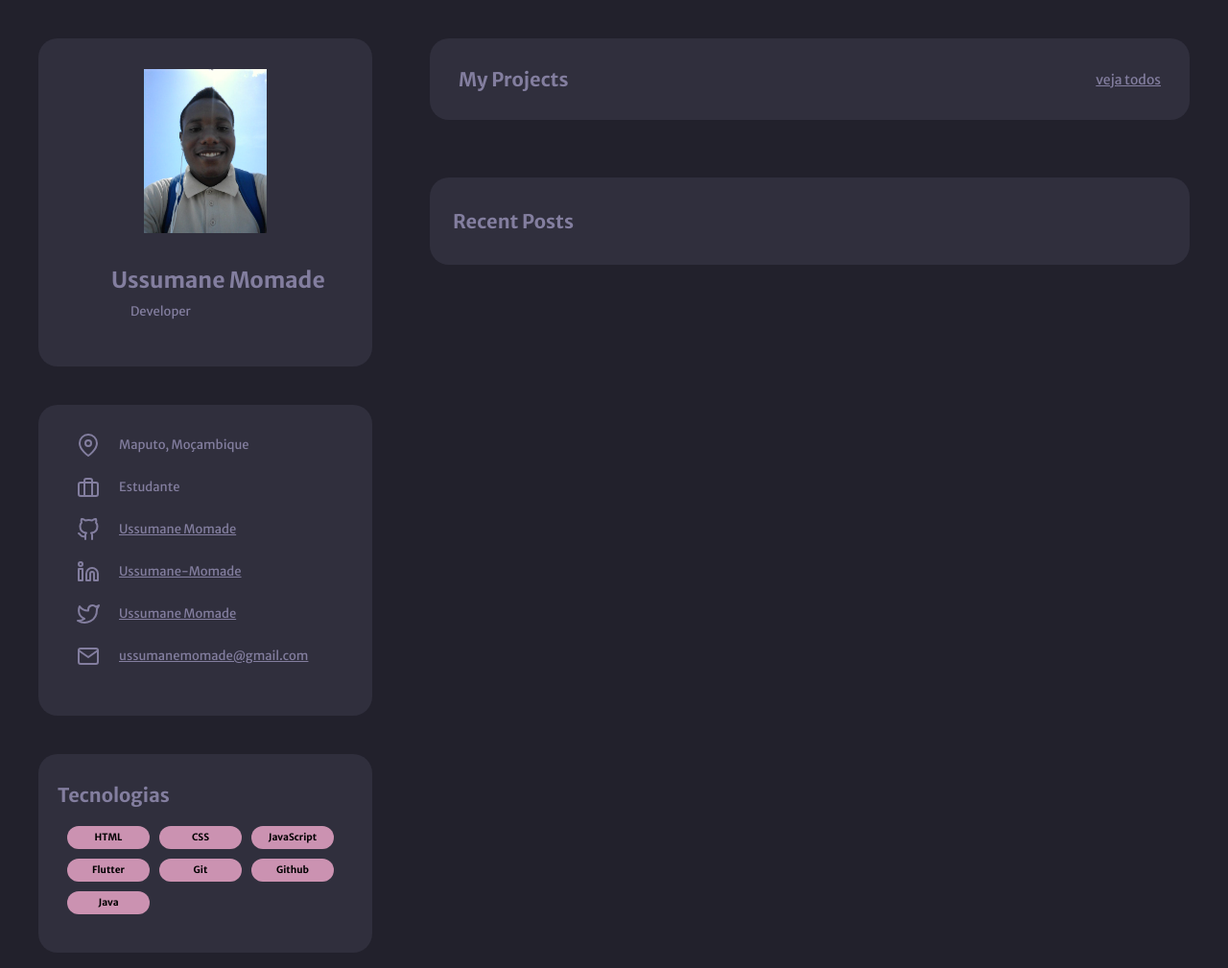
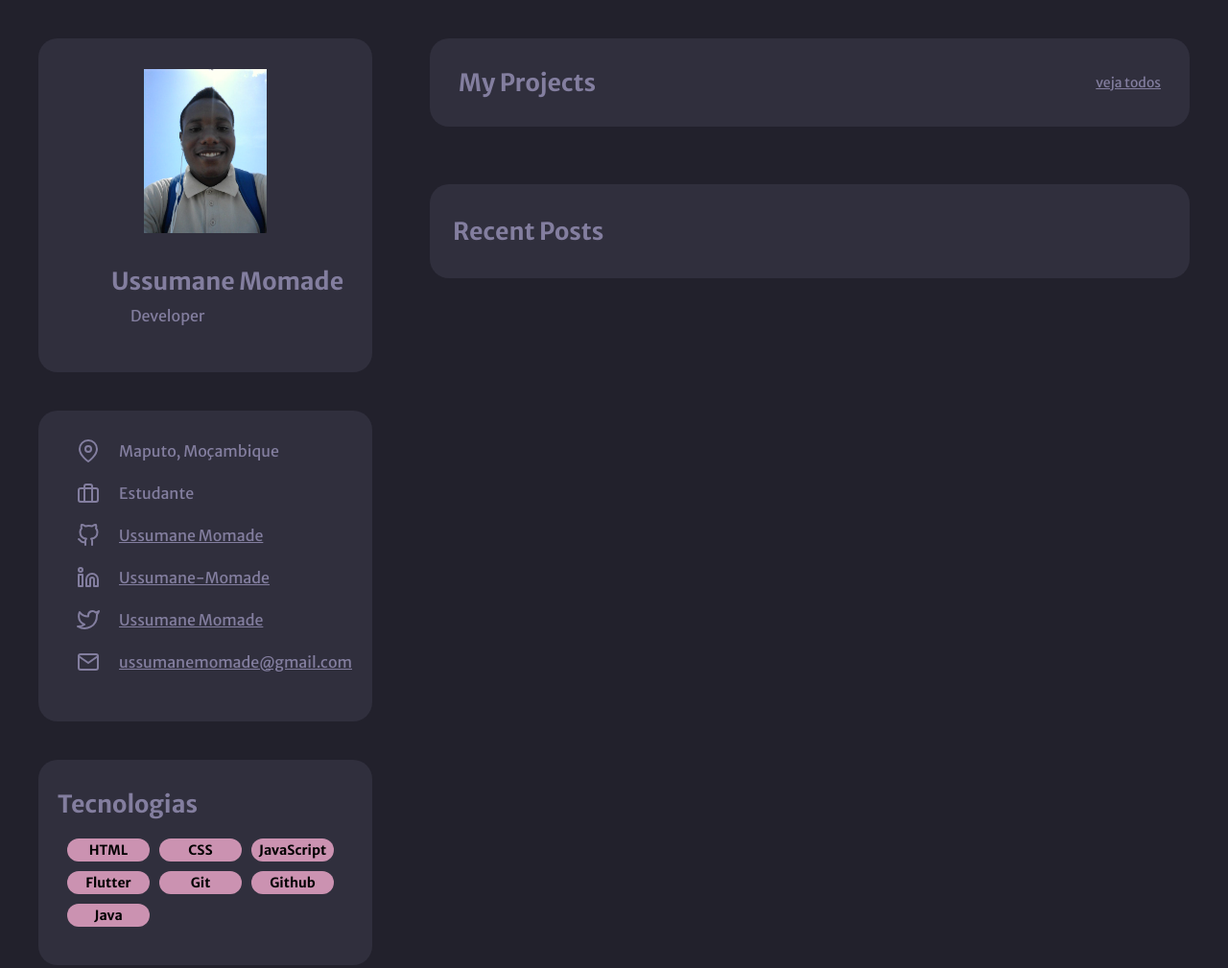
Before and after one commit to Uss-Momas/Portfolio, a plain HTML site: page index.html in a window 1280 px wide. Shown: the top 1009 px of the page at 96% size. Drawn offline with Linux system fonts and the light colour scheme; no server answers.

Commit message:
Updating font size

```diff
--- a/styles/styles.css
+++ b/styles/styles.css
@@ -52,11 +52,11 @@ img.user-photo {
 }
 
 p.user-name {
-  font-size: 23px;
+  font-size: 25px;
   font-weight: bold;
 }
 p.user-job {
-  font-size: 13px;
+  font-size: 16px;
   font-weight: lighter;
   padding: 10px 0px 0px 20px;
 }
@@ -70,7 +70,7 @@ section.links-contacts {
 section div.contacts {
   display: flex;
   align-items: center;
-  font-size: 13px;
+  font-size: 16px;
   font-weight: 400;
 
   margin-bottom: 20px;
@@ -96,7 +96,7 @@ div.techs{
   flex-wrap: wrap;
 }
 div.type-tech{
-  font-size: 10px;
+  font-size: 14px;
   font-weight: bold;
   color: black;
 
@@ -115,7 +115,7 @@ div.type-tech{
 }
 
 .title {
-  font-size: 20px;
+  font-size: 25px;
   font-weight: bold;
   margin-bottom: 20px;
 }
@@ -188,7 +188,7 @@ div.project-footer-container{
   justify-content: space-between;
   align-items: center;
 
-  font-size: 14px;
+  font-size: 16px;
 }
 
 div.git-branch-star{
@@ -214,12 +214,12 @@ section.recent-posts{
 
 
 p.main-title, section.recent-posts{
-  font-size: 20px;
+  font-size: 25px;
   font-weight: bold;
 }
 footer {
   font-weight: 400;
-  font-size: 14;
+  font-size: 16px;
 
   margin-bottom: 20px;
 
```
